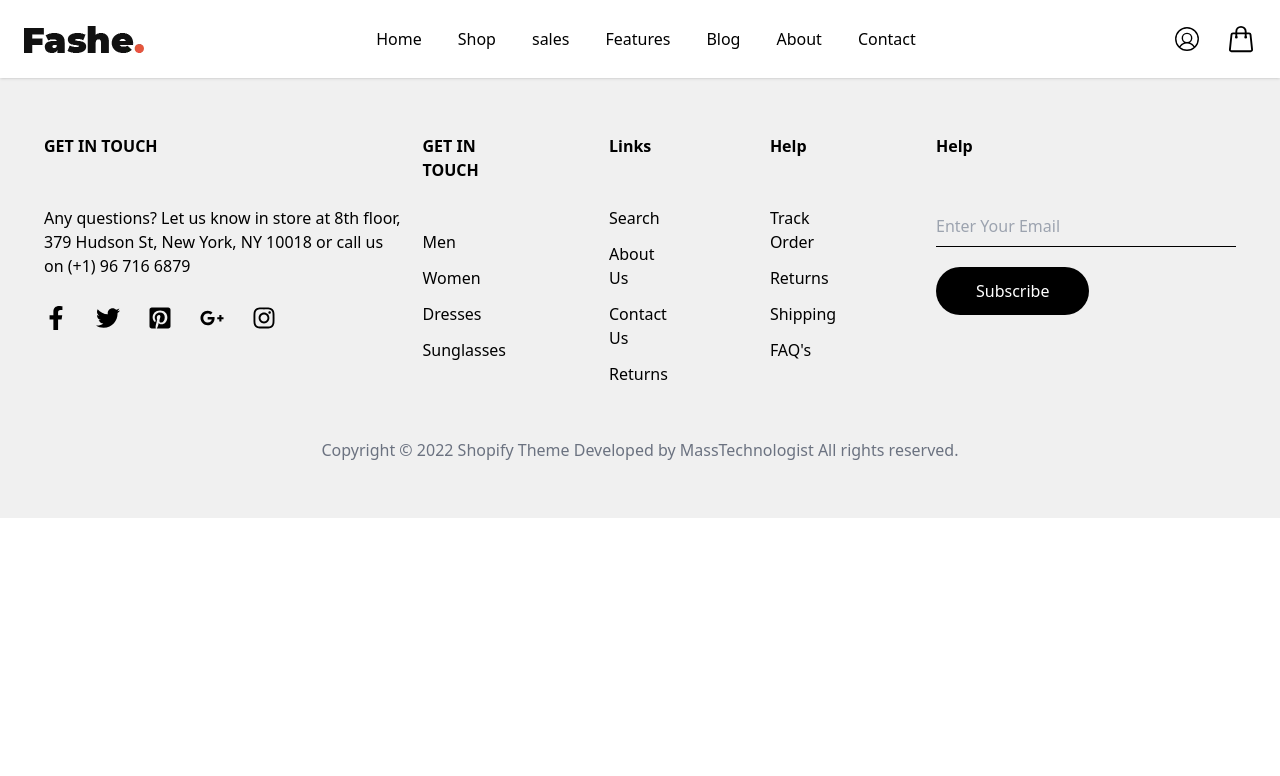
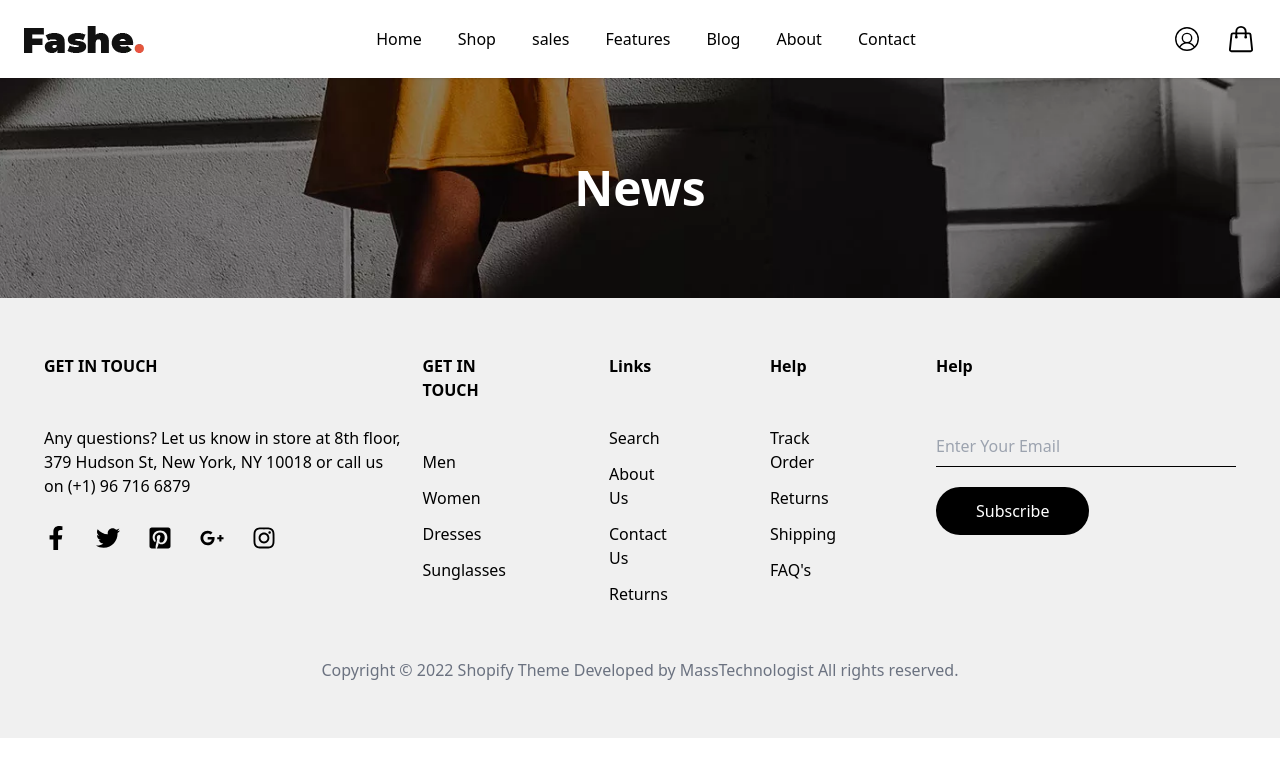
Before and after one commit to Adamelbouchiri/react-final-project-adam-el-bouchiri, a React (Create React App) app: page /contact in a window 1280 px wide. Shown: the top 776 px of the page. Built offline with nearby package versions, Linux system fonts and the light colour scheme.

Commit message:
adding-contact-header

```diff
--- a/src/App.jsx
+++ b/src/App.jsx
@@ -9,6 +9,7 @@ import { SignUp } from "./pages/account/signup/signUp";
 import { createContext, useState } from "react";
 import "./index.css";
 import "swiper/css";
+import { Contact } from "./pages/contact/contact";
 
 export const objContext = createContext(null);
 
@@ -30,6 +31,7 @@ function App() {
           <Route path="/about" element={<About />} />
           <Route path="/account" element={<Account />} />
           <Route path="/signUp" element={<SignUp />} />
+          <Route path="/contact" element={<Contact />} />
         </Routes>
         <Footer />
       </objContext.Provider>
--- /dev/null
+++ b/src/pages/contact/contact.jsx
@@ -0,0 +1,11 @@
+import React from "react";
+
+export const Contact = () => {
+  return (
+    <div>
+      <div className="flex blog bg-cover bg-center text-white font-extrabold text-5xl justify-center items-center h-[220px] bg-blue-50">
+        <div>News</div>
+      </div>
+    </div>
+  );
+};
```
